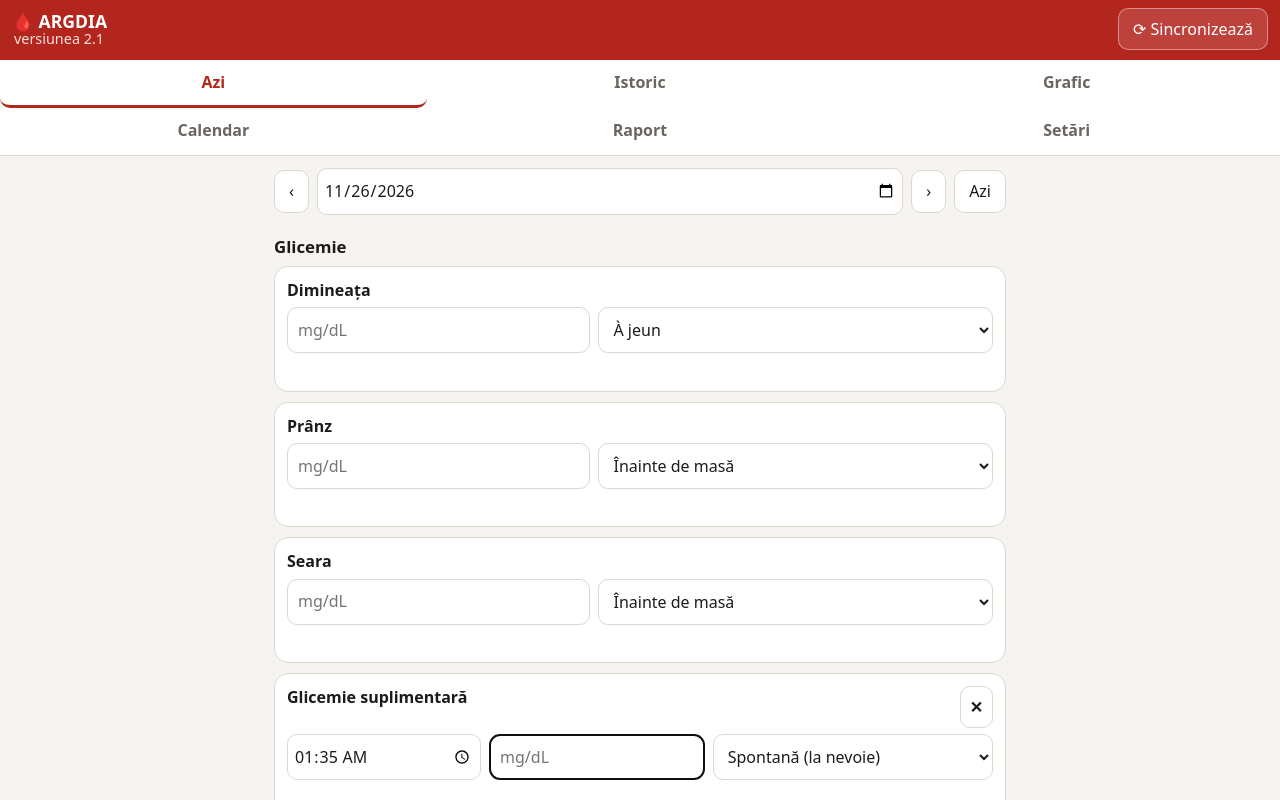
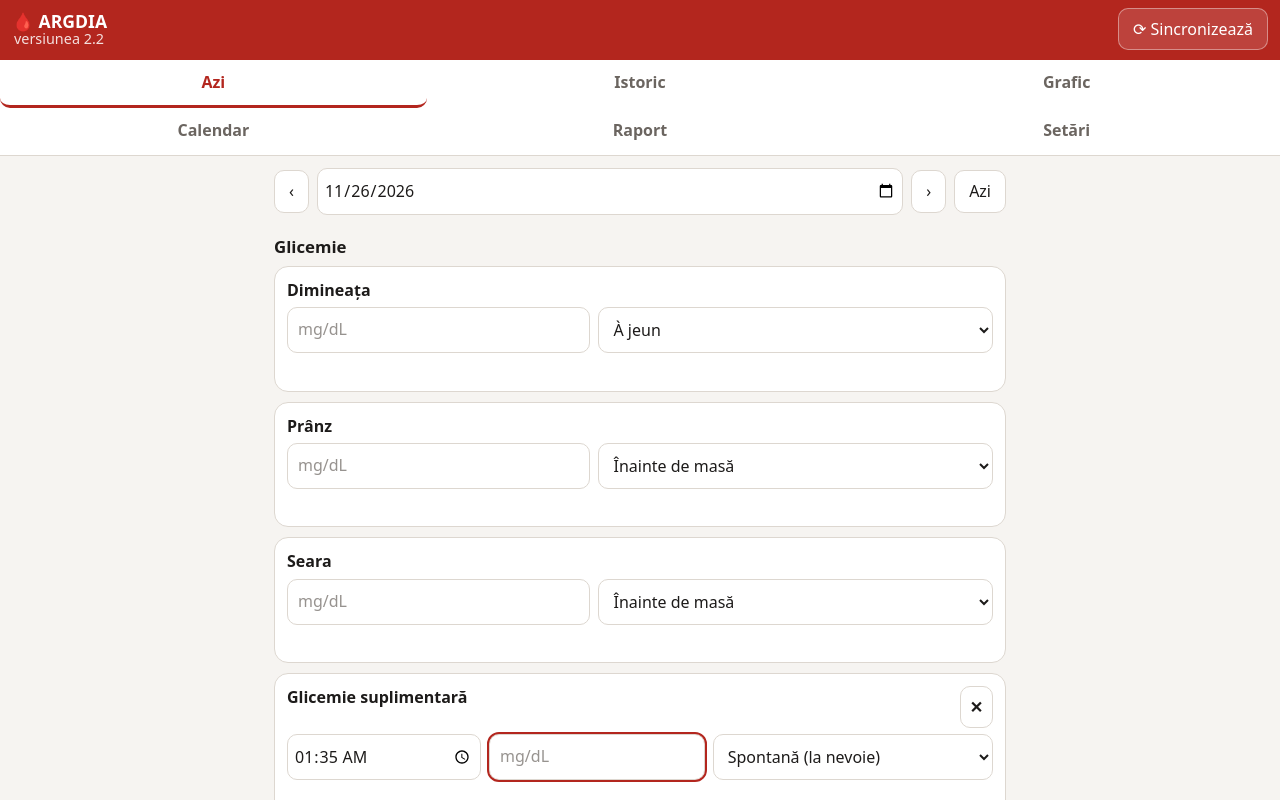
Before and after one commit to alexandrugardon/argdia, a plain HTML site: page index.html in a window 1280 px wide. Both pictures are taken after a click on the button "＋ Adaugă glicemie". Shown: the top 800 px of the page. Drawn offline with Linux system fonts and the light colour scheme.

Commit message:
Câmpuri numerice ca elemente editabile, fără bara de autofill Android (v2.2)
Co-Authored-By: Claude Sonnet 5.5 <noreply@anthropic.com>
Claude-Session: https://claude.ai/code/session_011SVYbLuK8h7pAdYJoWUFdF

```diff
--- a/app.js
+++ b/app.js
@@ -1,5 +1,5 @@
 'use strict';
-const VERSION = '2.1';
+const VERSION = '2.2';
 const $ = s => document.querySelector(s);
 const $$ = s => [...document.querySelectorAll(s)];
 const el = (t, a = {}, ...c) => {
@@ -86,16 +86,30 @@ function measures(rec) {
 
 /* ---------- Câmpuri numerice (fără sugestii de autofill, doar cifre) ---------- */
 function numeric(inp, dec) {
-  const at = { autocomplete: 'off', autocorrect: 'off', autocapitalize: 'off', spellcheck: 'false', inputmode: dec ? 'decimal' : 'numeric',
-    enterkeyhint: 'done', 'data-lpignore': 'true', 'data-1p-ignore': '', 'data-form-type': 'other' };
-  for (const k in at) inp.setAttribute(k, at[k]);
-  if (!inp.name) inp.setAttribute('name', 'argdia_' + (inp.id || inp.className || 'n') + '_' + Math.random().toString(36).slice(2, 6));
-  inp.addEventListener('input', () => {
-    let v = inp.value.replace(dec ? /[^0-9.,]/g : /[^0-9]/g, '');
+  // Câmp editabil care NU este <input>: Android nu îl tratează ca fiind completabil automat,
+  // deci nu mai apar sugestiile de parole/carduri/adrese deasupra tastaturii.
+  const d = document.createElement('div');
+  d.className = (inp.className ? inp.className + ' ' : '') + 'numfield';
+  if (inp.id) d.id = inp.id;
+  const at = { contenteditable: 'plaintext-only', role: 'textbox', tabindex: '0', inputmode: dec ? 'decimal' : 'numeric', enterkeyhint: 'done',
+    spellcheck: 'false', autocorrect: 'off', autocapitalize: 'off', 'aria-label': inp.getAttribute('aria-label') || inp.getAttribute('placeholder') || '',
+    'data-placeholder': inp.getAttribute('placeholder') || '' };
+  for (const k in at) d.setAttribute(k, at[k]);
+  Object.defineProperty(d, 'value', { get() { return d.textContent; }, set(v) { d.textContent = v == null ? '' : String(v); } });
+  if (inp.value) d.textContent = inp.value;
+  d.addEventListener('keydown', e => { if (e.key === 'Enter') { e.preventDefault(); d.blur(); } });
+  d.addEventListener('input', () => {
+    let v = d.textContent.replace(dec ? /[^0-9.,]/g : /[^0-9]/g, '');
     if (dec) { const i = v.search(/[.,]/); if (i >= 0) v = v.slice(0, i + 1) + v.slice(i + 1).replace(/[.,]/g, ''); }
-    if (v !== inp.value) inp.value = v;
+    if (v !== d.textContent) {
+      d.textContent = v;
+      const r = document.createRange(); r.selectNodeContents(d); r.collapse(false);
+      const sel = getSelection(); sel.removeAllRanges(); sel.addRange(r);
+    }
+    if (!v) d.innerHTML = '';
   });
-  return inp;
+  if (inp.parentNode) inp.replaceWith(d);
+  return d;
 }
 
 /* ---------- Formular "Azi" ---------- */
--- a/index.html
+++ b/index.html
@@ -8,7 +8,7 @@
 <meta name="theme-color" content="#b3261e">
 <link rel="icon" href="icon-192.png">
 <link rel="apple-touch-icon" href="icon-192.png">
-<link rel="stylesheet" href="style.css?v=2.1">
+<link rel="stylesheet" href="style.css?v=2.2">
 </head>
 <body>
 <header class="noprint">
@@ -126,7 +126,7 @@
     <p class="muted">Versiune <span id="ver"></span></p>
   </section>
 </main>
-<script src="app.js?v=2.1"></script>
+<script src="app.js?v=2.2"></script>
 <script src="https://accounts.google.com/gsi/client" async defer onload="window.gsiReady&&window.gsiReady()"></script>
 </body>
 </html>
--- a/style.css
+++ b/style.css
@@ -104,3 +104,8 @@ nav button{flex:1 1 33.33%;min-width:0;padding:11px 4px;font-size:1rem}
 .row2{grid-template-columns:minmax(0,1fr) minmax(0,1fr)}
 input[type=date],input[type=time]{padding:10px 6px}
 @media (max-width:340px){.row2{grid-template-columns:minmax(0,1fr)}}
+
+.numfield{display:block;width:100%;min-height:44px;margin-top:4px;padding:10px;border:1px solid var(--line);border-radius:10px;background:var(--card);color:var(--ink);font:inherit;line-height:1.4;white-space:nowrap;overflow:hidden;-webkit-user-select:text;user-select:text}
+.numfield:empty::before{content:attr(data-placeholder);color:var(--muted);opacity:.7}
+.numfield:focus{outline:2px solid var(--acc);outline-offset:0}
+.card .inp>.numfield,.card .inp3>.numfield{margin:0}
--- a/sw.js
+++ b/sw.js
@@ -1,5 +1,5 @@
-const V = 'argdia-v12';
-const FILES = ['./', 'index.html', 'app.js?v=2.1', 'style.css?v=2.1', 'manifest.webmanifest', 'icon-192.png', 'icon-512.png'];
+const V = 'argdia-v13';
+const FILES = ['./', 'index.html', 'app.js?v=2.2', 'style.css?v=2.2', 'manifest.webmanifest', 'icon-192.png', 'icon-512.png'];
 self.addEventListener('install', e => {
   e.waitUntil(caches.open(V).then(c => c.addAll(FILES)));
   self.skipWaiting();
```
